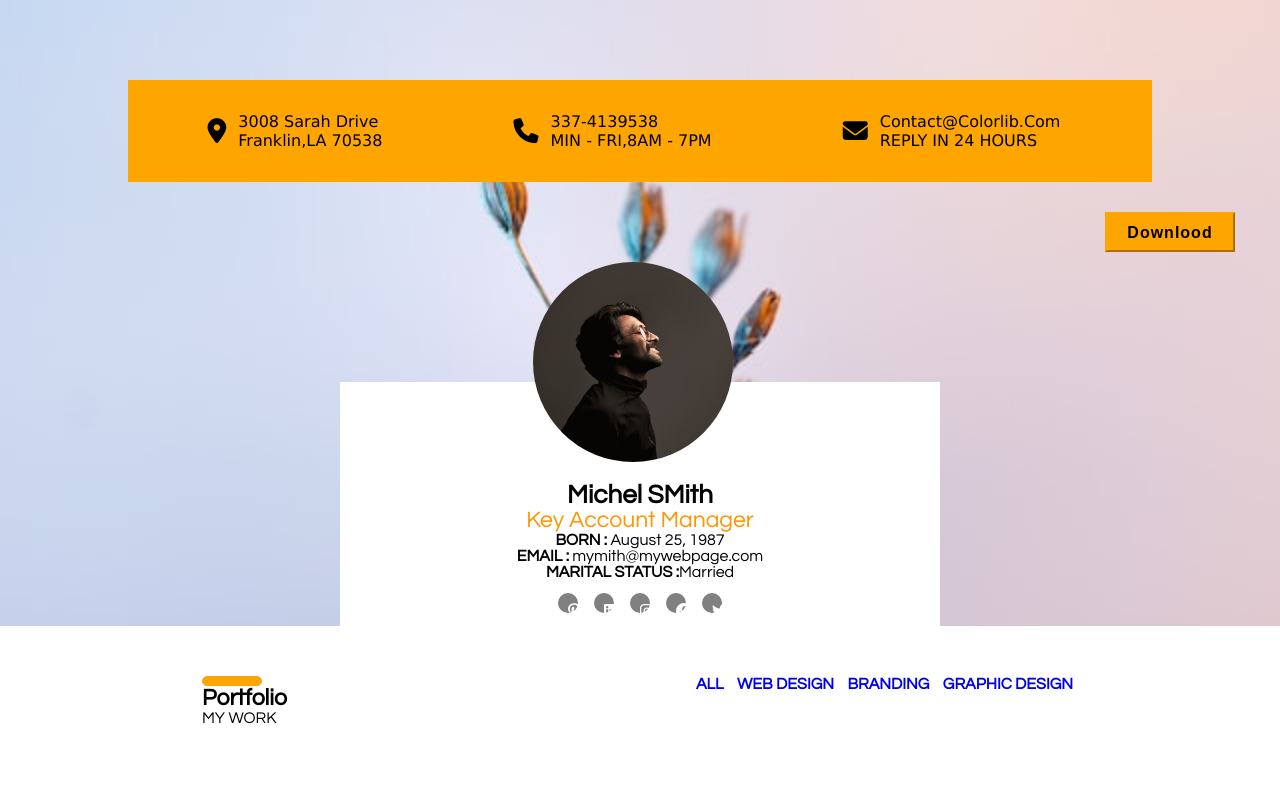
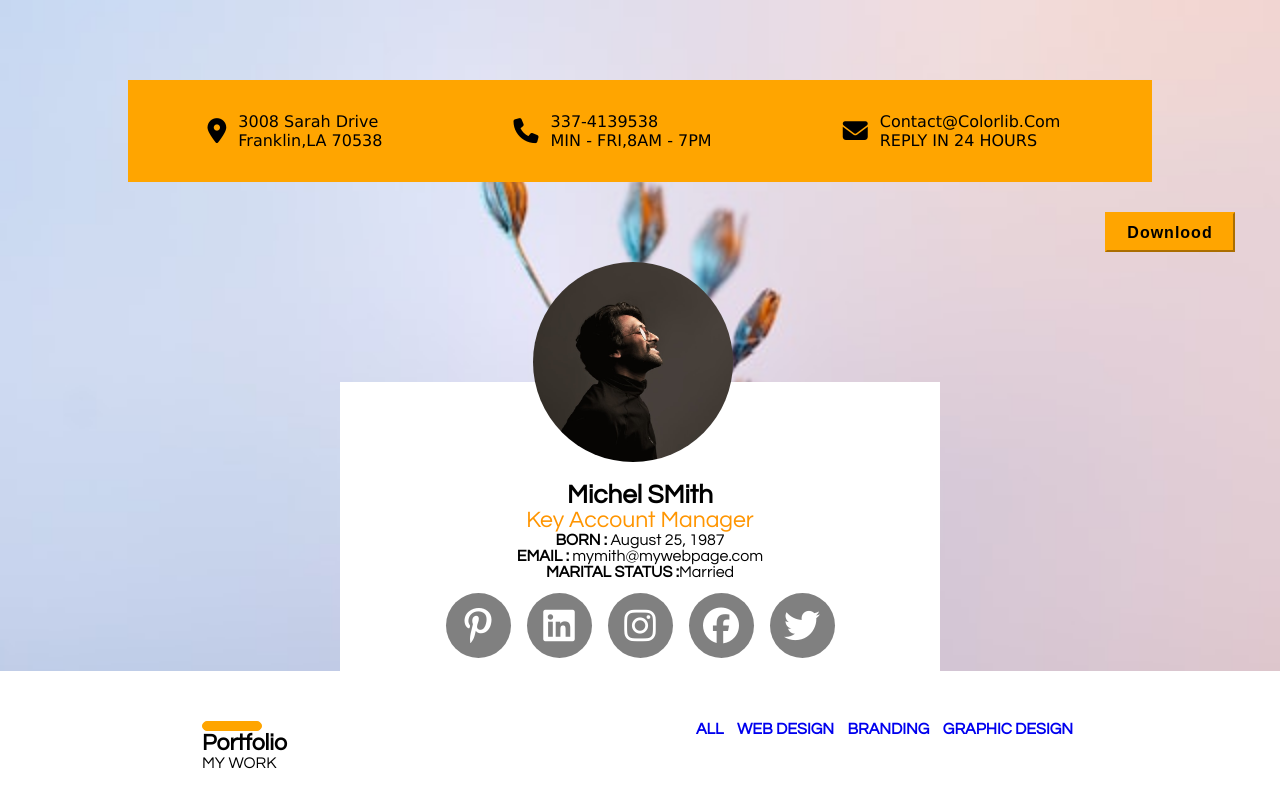
Before and after one commit to Binta99/portfolio-en-ligne, a plain HTML site: page index.html in a window 1280 px wide. Shown: the top 800 px of the page. Drawn offline with Linux system fonts and the light colour scheme.

Commit message:
five commit

```diff
--- a/style.css
+++ b/style.css
@@ -124,13 +124,19 @@
  }
 
  .iconee1{
+    display: flex;
+    flex-direction: row;
+    justify-content: center;
+    align-items: center;
     padding: 10px;
     margin: 8px;
     border-radius: 50%;
-    height: 15px;
-    width: 15px;
+    height: 65px;
+    width: 65px;
     background-color: gray;
     color: white;
+    text-align: center;
+    font-size: 36px;
 
  }
 
@@ -700,6 +706,7 @@ display: block;
 .section2 {
   display: flex;
   flex-wrap: wrap;
+  margin-top: 100px;
 
 }
 .sec2-2 {
```
